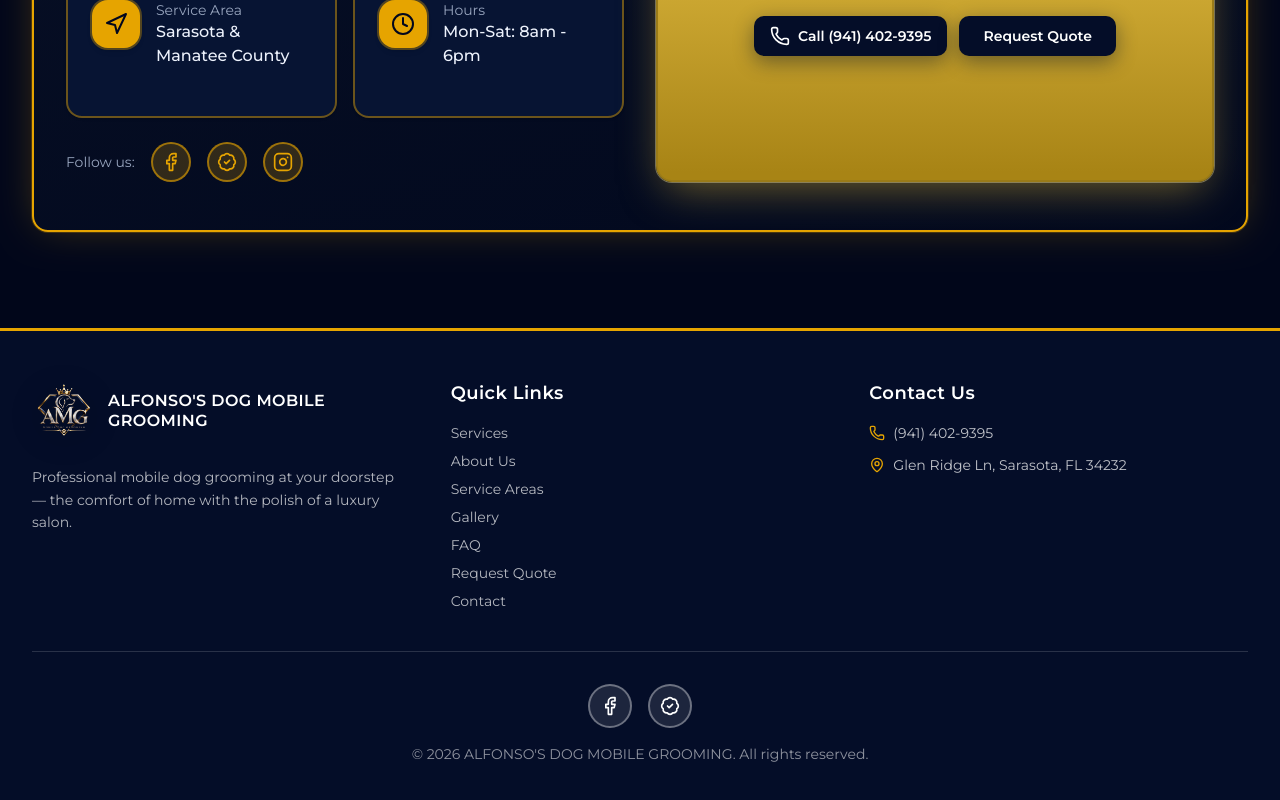
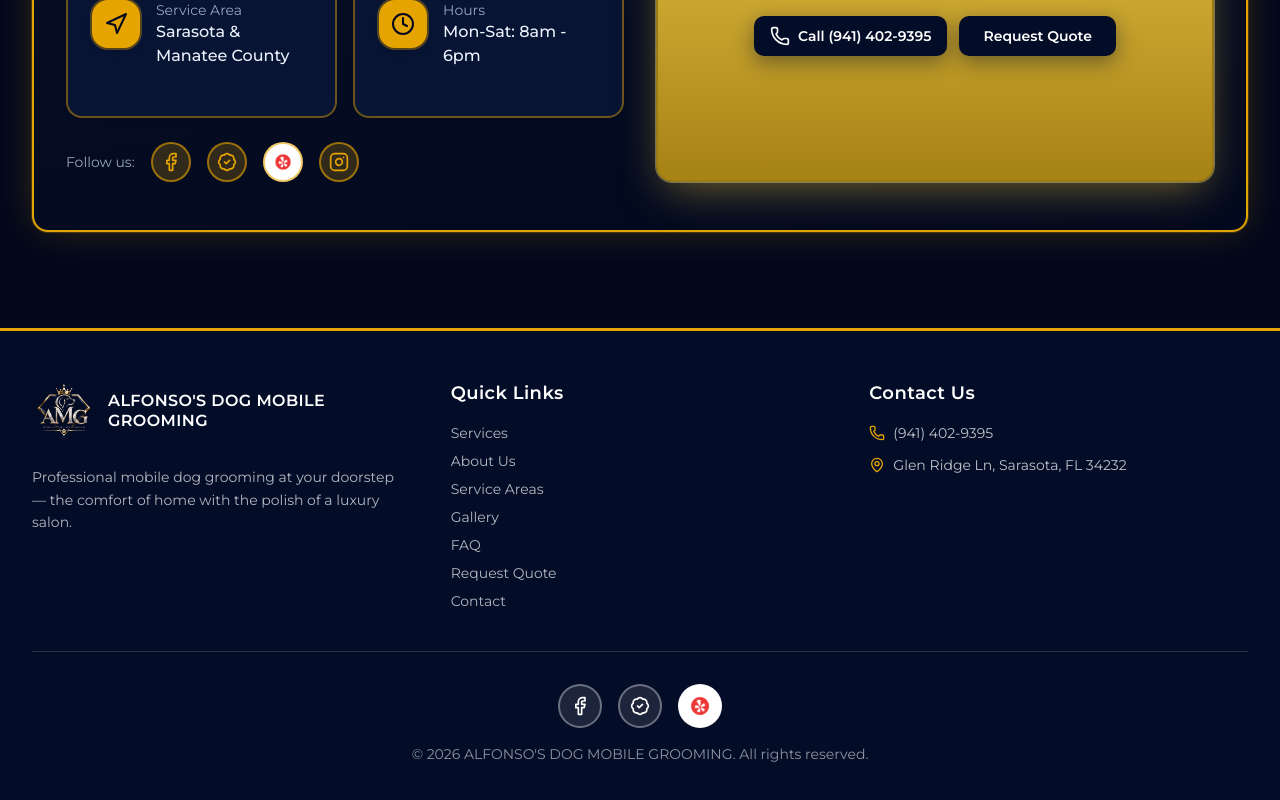
Before and after one commit to enriquevalbuena1996-creator/groomingwebiste, a Next.js app: page / in a window 1280 px wide. Shown: the part 8488-9288 px from the top of the page. Built offline with nearby package versions, Linux system fonts and the light colour scheme.

Commit message:
feat: Yelp profile link with logoyelp2.webp (contact + footer)
Co-authored-by: Cursor <cursoragent@cursor.com>

```diff
--- a/components/contact.tsx
+++ b/components/contact.tsx
@@ -1,3 +1,4 @@
+import Image from 'next/image'
 import { Button } from '@/components/ui/button'
 import { Card, CardContent } from '@/components/ui/card'
 import { Phone, MapPin, Navigation, Clock, Facebook, Instagram, BadgeCheck } from 'lucide-react'
@@ -95,6 +96,22 @@ export function Contact() {
                   <BadgeCheck className="size-5" />
                 </a>
                 <a
+                  href={site.yelpUrl}
+                  target="_blank"
+                  rel="noopener noreferrer"
+                  className="flex size-10 items-center justify-center rounded-full border-2 border-accent/60 bg-white p-1.5 transition-colors hover:border-accent hover:bg-white"
+                  aria-label="Read reviews on Yelp (opens in a new tab)"
+                >
+                  <Image
+                    src={site.yelpLogoSrc}
+                    alt=""
+                    width={32}
+                    height={32}
+                    className="size-6 object-contain"
+                    aria-hidden
+                  />
+                </a>
+                <a
                   href="#"
                   className="flex size-10 items-center justify-center rounded-full border-2 border-accent/60 bg-accent/20 text-accent transition-colors hover:bg-accent hover:text-accent-foreground"
                   aria-label="Instagram"
--- a/components/footer.tsx
+++ b/components/footer.tsx
@@ -102,6 +102,22 @@ export function Footer() {
               >
                 <BadgeCheck className="size-5" aria-hidden />
               </a>
+              <a
+                href={site.yelpUrl}
+                target="_blank"
+                rel="noopener noreferrer"
+                className="inline-flex size-11 items-center justify-center rounded-full border-2 border-white/35 bg-white p-1.5 transition-colors hover:border-accent"
+                aria-label="Read reviews on Yelp — Alfonso's Mobile Grooming Sarasota (opens in a new tab)"
+              >
+                <Image
+                  src={site.yelpLogoSrc}
+                  alt=""
+                  width={36}
+                  height={36}
+                  className="size-[1.35rem] object-contain sm:size-7"
+                  aria-hidden
+                />
+              </a>
             </div>
             <p className="text-sm text-white/55">
               &copy; {new Date().getFullYear()} {site.name}. All rights reserved.
--- a/lib/site.ts
+++ b/lib/site.ts
@@ -22,6 +22,10 @@ export const site = {
     averageRating: 5,
     reviewCount: 197,
   },
+
+  /** Yelp business listing */
+  yelpUrl: 'https://www.yelp.com/biz/alfonsos-mobile-grooming-sarasota',
+  yelpLogoSrc: '/logoyelp2.webp',
   /** Portada: archivo en `public/` (nombre largo de Firefly export) */
   heroVideoSrc:
     '/Firefly Create a cinematic close-up video of a small curly brown toy poodle sitting calmly in a prof.mp4',
```
Also changed, not shown: public/logoyelp2.webp (added).
